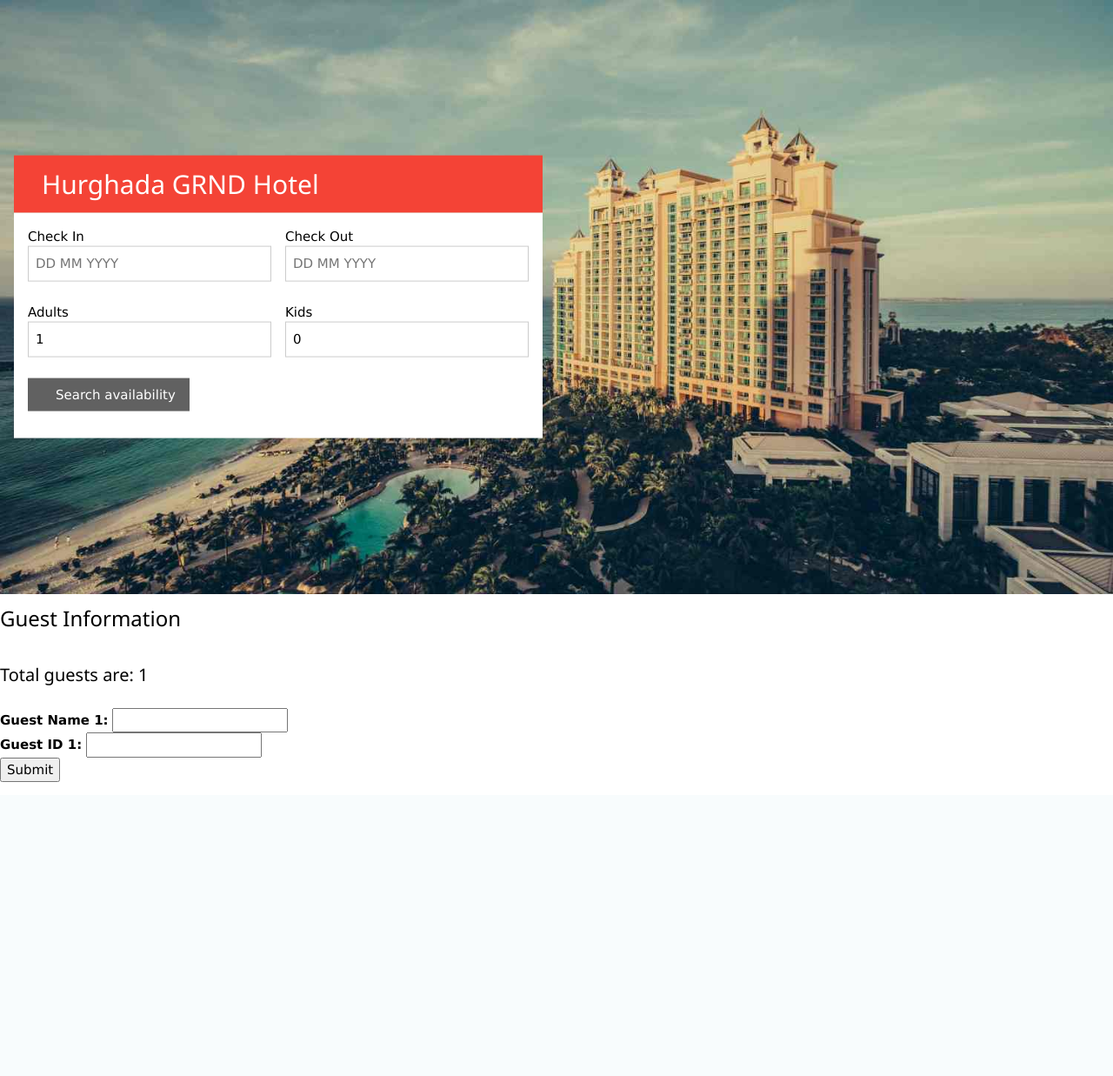
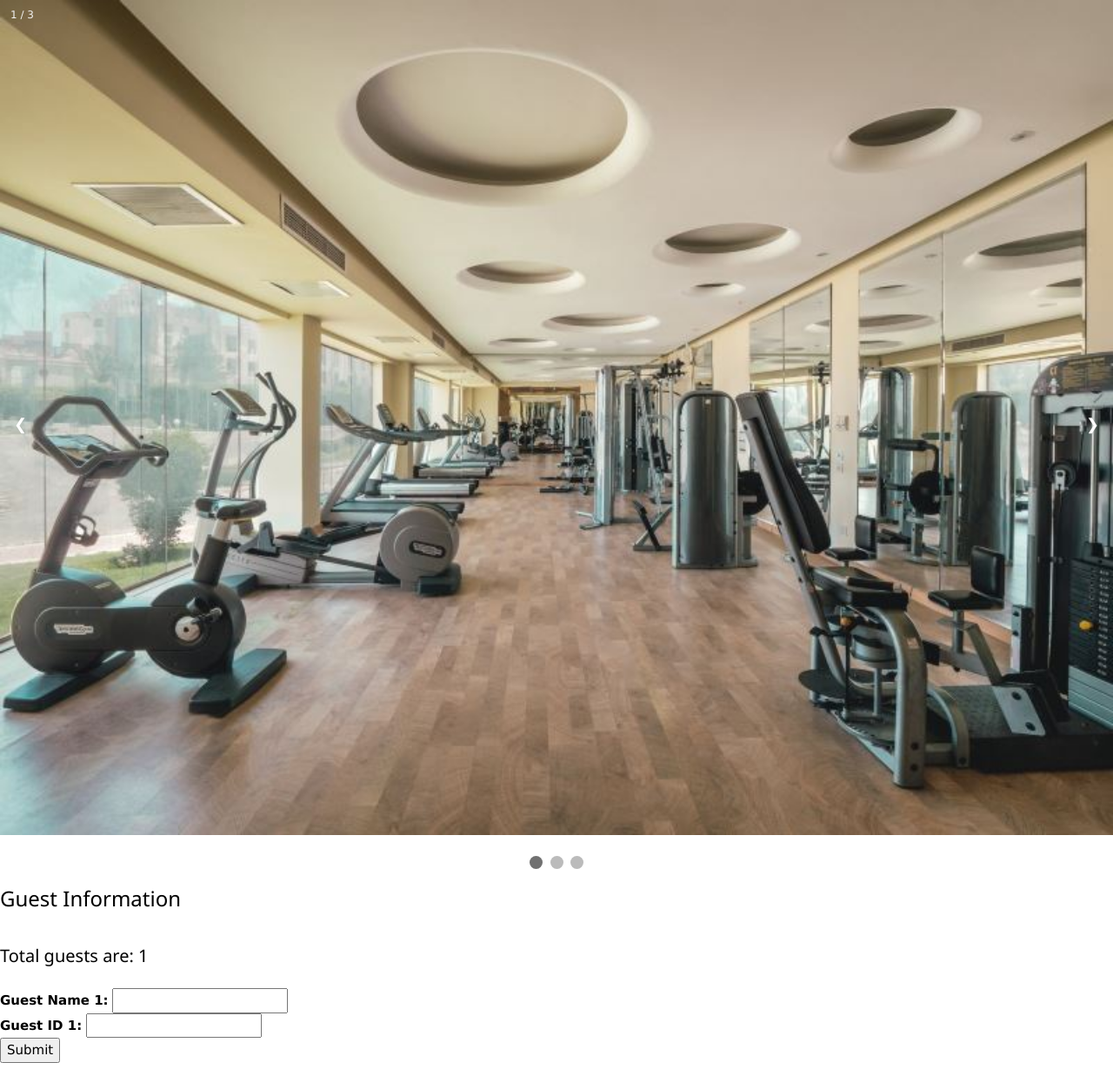
Before and after one commit to YoussefAmrousy/Hotel-Project, a PHP site: page /Guests.php in a window 1280 px wide. Shown: the part 43-1280 px from the top of the page at 87% size. Before the commit the page ends 942 px from the top, so only its background shows below. Run offline with PHP 8.4, Linux system fonts and the light colour scheme; a user stored in the database is signed in.

Commit message:
Update home.php

```diff
--- a/home.php
+++ b/home.php
@@ -12,40 +12,162 @@
 
 <?php include "navbar.php";?>
 <header class="w3-display-container w3-content" style="max-width:1500px;">
-  <img class="w3-image" src="hotel.jpg" alt="The Hotel" style="min-width:1000px" width="1500" height="800">
-  <?php
-  if (isset($_SESSION['Fname'])){
-  echo '<div class="w3-display-left w3-padding w3-col l6 m8">
-    <div class="w3-container w3-red">
-      <h2><i class="fa fa-bed w3-margin-right"></i>Hurghada GRND Hotel</h2>
-    </div>
-    <div class="w3-container w3-white w3-padding-16">
-      <form action="/action_page.php" target="_blank">
-        <div class="w3-row-padding" style="margin:0 -16px;">
-          <div class="w3-half w3-margin-bottom">
-            <label><i class="fa fa-calendar-o"></i> Check In</label>
-            <input class="w3-input w3-border" type="text" placeholder="DD MM YYYY" name="CheckIn" required>
-          </div>
-          <div class="w3-half">
-            <label><i class="fa fa-calendar-o"></i> Check Out</label>
-            <input class="w3-input w3-border" type="text" placeholder="DD MM YYYY" name="CheckOut" required>
-          </div>
-        </div>
-        <div class="w3-row-padding" style="margin:8px -16px;">
-          <div class="w3-half w3-margin-bottom">
-            <label><i class="fa fa-male"></i> Adults</label>
-            <input class="w3-input w3-border" type="number" value="1" name="Adults" min="1" max="6">
-          </div>
-          <div class="w3-half">
-            <label><i class="fa fa-child"></i> Kids</label>
-          <input class="w3-input w3-border" type="number" value="0" name="Kids" min="0" max="6">
-          </div>
-        </div>
-        <button class="w3-button w3-dark-grey" type="submit"><i class="fa fa-search w3-margin-right"></i> Search availability</button>
-      </form>
-    </div>
-  </div>';
+<style>
+* {box-sizing: border-box}
+body {font-family: Verdana, sans-serif; margin:0}
+.mySlides {display: none}
+img {vertical-align: middle;}
+
+/* Slideshow container */
+.slideshow-container {
+  max-width: 1500px;
+  position: relative;
+  margin: auto;
+}
+
+/* Next & previous buttons */
+.prev, .next {
+  cursor: pointer;
+  position: absolute;
+  top: 50%;
+  width: auto;
+  padding: 16px;
+  margin-top: -22px;
+  color: white;
+  font-weight: bold;
+  font-size: 18px;
+  transition: 0.6s ease;
+  border-radius: 0 3px 3px 0;
+  user-select: none;
+}
+
+/* Position the "next button" to the right */
+.next {
+  right: 0;
+  border-radius: 3px 0 0 3px;
+}
+
+/* On hover, add a black background color with a little bit see-through */
+.prev:hover, .next:hover {
+  background-color: rgba(0,0,0,0.8);
+}
+
+/* Caption text */
+.text {
+  color: #f2f2f2;
+  font-size: 15px;
+  padding: 8px 12px;
+  position: absolute;
+  bottom: 8px;
+  width: 100%;
+  text-align: center;
+}
+
+/* Number text (1/3 etc) */
+.numbertext {
+  color: #f2f2f2;
+  font-size: 12px;
+  padding: 8px 12px;
+  position: absolute;
+  top: 0;
+}
+
+/* The dots/bullets/indicators */
+.dot {
+  cursor: pointer;
+  height: 15px;
+  width: 15px;
+  margin: 0 2px;
+  background-color: #bbb;
+  border-radius: 50%;
+  display: inline-block;
+  transition: background-color 0.6s ease;
+}
+
+.active, .dot:hover {
+  background-color: #717171;
+}
+
+/* Fading animation */
+.fade {
+  animation-name: fade;
+  animation-duration: 1.5s;
+}
+
+@keyframes fade {
+  from {opacity: .4}
+  to {opacity: 1}
+}
+
+/* On smaller screens, decrease text size */
+@media only screen and (max-width: 300px) {
+  .prev, .next,.text {font-size: 11px}
+}
+</style>
+</head>
+<body>
+
+<div class="slideshow-container">
+
+<div class="mySlides fade">
+  <div class="numbertext">1 / 3</div>
+  <img src="3.jpg" style="width:100%">
+
+</div>
+
+<div class="mySlides fade">
+  <div class="numbertext">2 / 3</div>
+  <img src="2.jpg" style="width:100%">
+
+</div>
+
+<div class="mySlides fade">
+  <div class="numbertext">3 / 3</div>
+  <img src="1.jpg" style="width:100%">
+
+</div>
+
+<a class="prev" onclick="plusSlides(-1)">❮</a>
+<a class="next" onclick="plusSlides(1)">❯</a>
+
+</div>
+<br>
+
+<div style="text-align:center">
+  <span class="dot" onclick="currentSlide(1)"></span>
+  <span class="dot" onclick="currentSlide(2)"></span>
+  <span class="dot" onclick="currentSlide(3)"></span>
+</div>
+
+<script>
+let slideIndex = 1;
+showSlides(slideIndex);
+
+function plusSlides(n) {
+  showSlides(slideIndex += n);
+}
+
+function currentSlide(n) {
+  showSlides(slideIndex = n);
+}
+
+function showSlides(n) {
+  let i;
+  let slides = document.getElementsByClassName("mySlides");
+  let dots = document.getElementsByClassName("dot");
+  if (n > slides.length) {slideIndex = 1}
+  if (n < 1) {slideIndex = slides.length}
+  for (i = 0; i < slides.length; i++) {
+    slides[i].style.display = "none";
   }
-  ?>
+  for (i = 0; i < dots.length; i++) {
+    dots[i].className = dots[i].className.replace(" active", "");
+  }
+  slides[slideIndex-1].style.display = "block";
+  dots[slideIndex-1].className += " active";
+}
+</script>
+
+</body>
 </header>
 </html>
```
